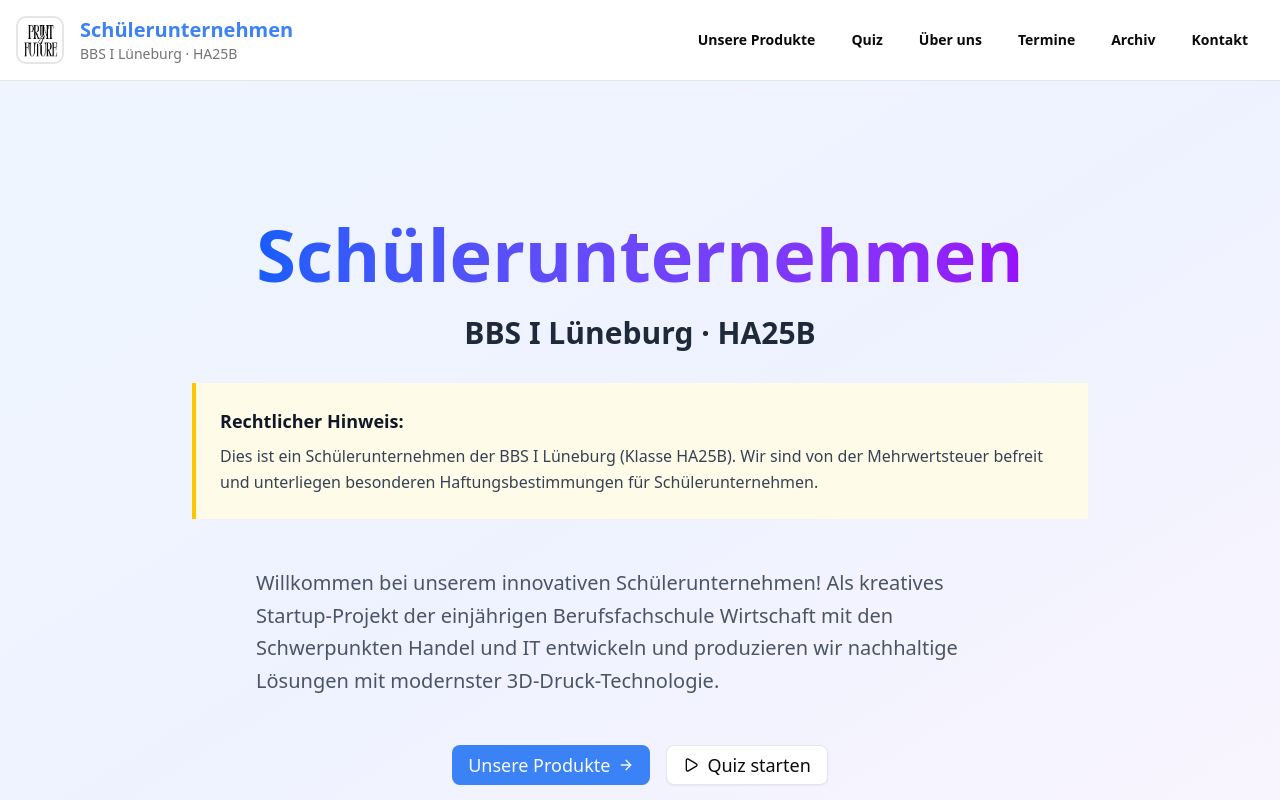
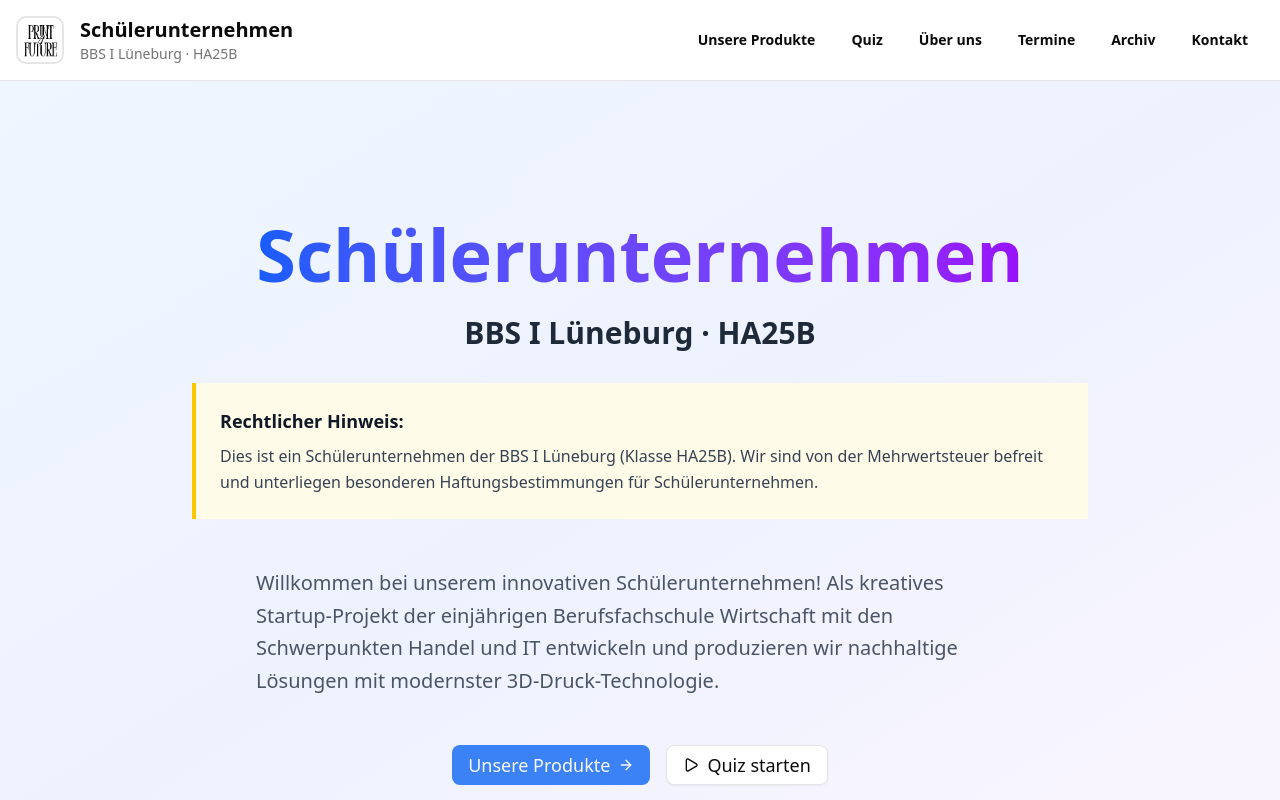
Before and after one commit to Dominik2708/D4M, a Next.js app: page / in a window 1280 px wide. Shown: the top 800 px of the page. Built offline with nearby package versions, Linux system fonts and the light colour scheme.

Commit message:
TASK: Update navigation hover color

```diff
--- a/src/components/layout/Header.tsx
+++ b/src/components/layout/Header.tsx
@@ -35,7 +35,7 @@ export function Header() {
               <Image src="/images/logo.png" alt="Logo" width={48} height={48} />
             </div>
             <div>
-              <h1 className="text-xl text-primary font-bold">Schülerunternehmen</h1>
+              <h1 className="text-xl font-bold">Schülerunternehmen</h1>
               <p className="text-sm text-muted-foreground">BBS I Lüneburg · HA25B</p>
             </div>
           </Link>
@@ -47,7 +47,7 @@ export function Header() {
                 <NavigationMenuItem key={item.href}>
                   <NavigationMenuLink
                     href={item.href}
-                    className="text-foreground hover:text-primary transition-colors cursor-pointer px-4 py-2 rounded-md hover:bg-accent"
+                    className="text-foreground transition-colors cursor-pointer px-4 py-2 rounded-md hover:bg-accent"
                   >
                     {item.label}
                   </NavigationMenuLink>
@@ -70,7 +70,7 @@ export function Header() {
                   <Link
                     key={item.href}
                     href={item.href}
-                    className="text-lg font-medium text-foreground hover:text-primary transition-colors px-4 py-2 rounded-md hover:bg-accent"
+                    className="text-lg font-medium text-foreground transition-colors px-4 py-2 rounded-md hover:bg-accent"
                     onClick={() => setIsOpen(false)}
                   >
                     {item.label}
```
